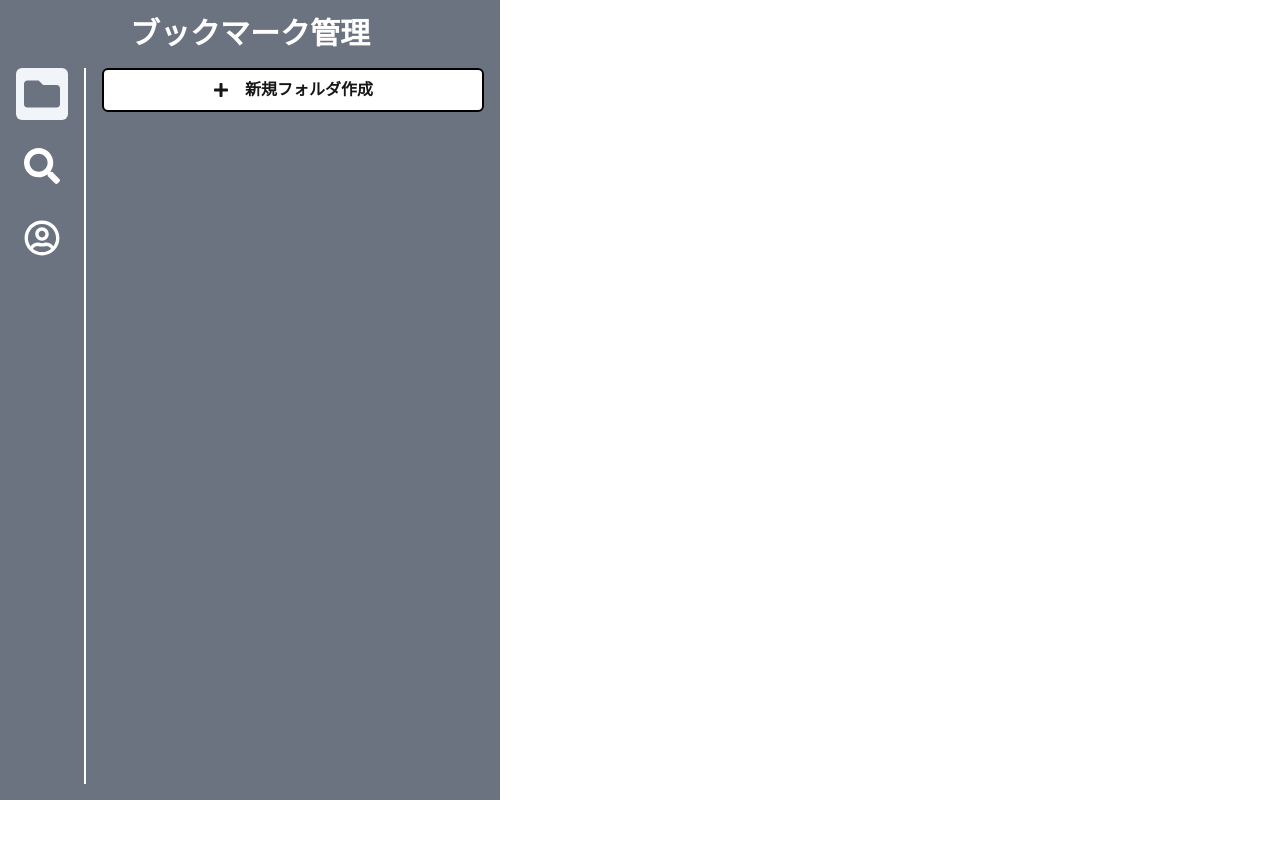
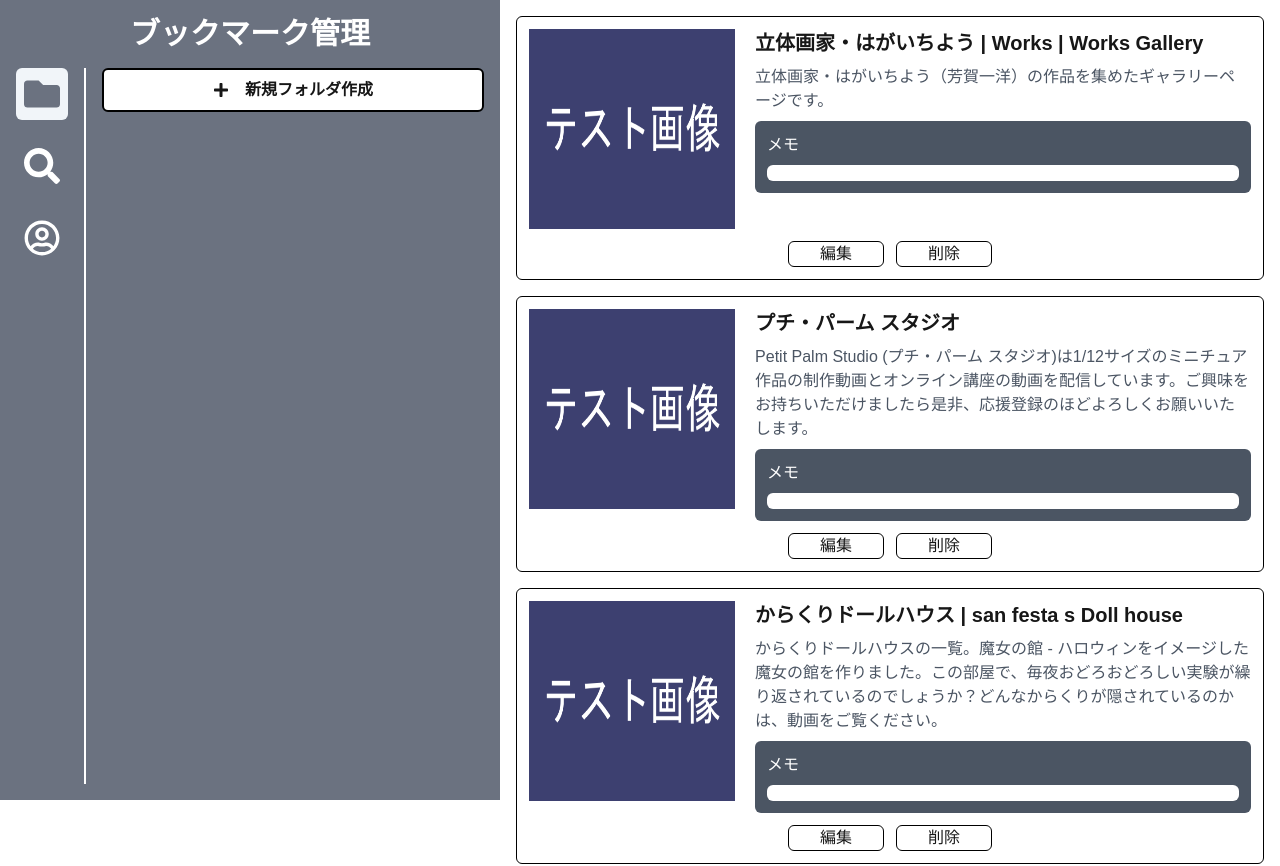
Before and after one commit to keita7777/bookmarkapp_prototype, a Next.js app: page / in a window 1280 px wide. Shown: the top 866 px of the page. Before the commit the page ends 800 px from the top, so only its background shows below. Built offline with nearby package versions, Linux system fonts and the light colour scheme; no server answers; the database is empty.

Commit message:
ダミーデータでブックマーク一覧表示

```diff
--- a/DummyData/bookmarkData.ts
+++ b/DummyData/bookmarkData.ts
@@ -1,60 +1,60 @@
-export const bookmarkData = [
+export const bookmarkDummyData = [
   {
-    id: 1,
+    id: "1",
     title: "立体画家・はがいちよう | Works | Works Gallery",
-    href: "https://ichiyoh-haga.com/works.html",
+    url: "https://ichiyoh-haga.com/works.html",
     description:
       "立体画家・はがいちよう（芳賀一洋）の作品を集めたギャラリーページです。",
     memo: "はがいちようさんのHP",
-    folder_id: 1,
+    folder_id: "1",
   },
   {
-    id: 2,
+    id: "2",
     title: "プチ・パーム スタジオ",
-    href: "https://petit-palm-lesson.mish.tv/",
+    url: "https://petit-palm-lesson.mish.tv/",
     description:
       "Petit Palm Studio (プチ・パーム スタジオ)は1/12サイズのミニチュア作品の制作動画とオンライン講座の動画を配信しています。ご興味をお持ちいただけましたら是非、応援登録のほどよろしくお願いいたします。",
     memo: "ミニチュアの作成のオンライン講座",
-    folder_id: 1,
+    folder_id: "1",
   },
   {
-    id: 3,
+    id: "3",
     title: "からくりドールハウス | san festa s  Doll house",
-    href: "https://sanfesta.amebaownd.com/posts/categories/39914",
+    url: "https://sanfesta.amebaownd.com/posts/categories/39914",
     description:
       "からくりドールハウスの一覧。魔女の館 - ハロウィンをイメージした魔女の館を作りました。この部屋で、毎夜おどろおどろしい実験が繰り返されているのでしょうか？どんなからくりが隠されているのかは、動画をご覧ください。",
     memo: "通電すると動作するドールハウス",
-    folder_id: 1,
+    folder_id: "1",
   },
   {
-    id: 4,
+    id: "4",
     title:
       "William Robertson Fine Scale Miniatures artist, speaker, teacher, tools",
-    href: "https://www.robertsonminiatures.com/",
+    url: "https://www.robertsonminiatures.com/",
     description:
       "William (Wm.) R. Robertson fine scale miniatures artist, speaker, craft teacher, museum designer, antique tool historian and collector. Uses 17th, 18th, 19th and 20th century tools to create his miniature art. Works in 1/12th scale, 1&quot; to 1 foot, built the dollhouse Twin Manors.",
     memo: "海外のすごい作家",
-    folder_id: 1,
+    folder_id: "1",
     image:
       "https://static.wixstatic.com/media/f6ccde_54cd90225a52464b9998dbf425b3dfa4~mv2.jpg/v1/fill/w_2500,h_2274,al_c/f6ccde_54cd90225a52464b9998dbf425b3dfa4~mv2.jpg",
   },
   {
-    id: 5,
+    id: "5",
     title:
       "【コースレッスン】本物の金属で作る！はじめてのミニチュア講座～金属のミニチュアアイテムを作ろう～ | ミニチュア・ジオラマ",
-    href: "https://fantist.com/courses/1082",
+    url: "https://fantist.com/courses/1082",
     description:
       "「ミニチュア・ジオラマ」のスキルを段階的に習得できるコースレッスンです。このコースでは、本物の金属を使って作る『ミニチュア金属小物』の作り方を学んでいただけます。金属の形づくり、はんだ付け、色つけやアレンジなどで仕上げるまでの全てを、HomeWorkのアイデアと知識を余すところなく丁寧にお伝えしていきます。一緒に、見ているだけでときめくようなミニチュア金属小物作りに挑戦してみませんか？",
     memo: "はんだを活用したミニチュアのオンライン講座",
-    folder_id: 1,
+    folder_id: "1",
   },
   {
-    id: 6,
+    id: "6",
     title: "大理石風塗装をしてみました。 - ケイ･ホビー プラモショップ ブログ",
-    href: "https://k-hobby.com/plamo/blog/plamo_tech/20190722/",
+    url: "https://k-hobby.com/plamo/blog/plamo_tech/20190722/",
     description:
       "こんにちわ、こんばんわ。 ケイ・ホビー プラモショップです。 大事に使ってた少しお高めのイヤホン",
     memo: "大理石風塗装のやりかた",
-    folder_id: 1,
+    folder_id: "1",
   },
 ];
--- a/app/(bookmark)/layout.tsx
+++ b/app/(bookmark)/layout.tsx
@@ -8,7 +8,7 @@
   return (
     <div className="flex flex-col sm:flex-row">
       <Header />
-      <main className="flex-1">{children}</main>
+      <main className="flex-1 p-4">{children}</main>
     </div>
   );
 }
--- a/app/(bookmark)/page.tsx
+++ b/app/(bookmark)/page.tsx
@@ -1,3 +1,9 @@
+import BookmarkList from "@/components/Bookmark/BookmarkList";
+
 export default function Home() {
-  return <div></div>;
+  return (
+    <>
+      <BookmarkList />
+    </>
+  );
 }
--- /dev/null
+++ b/components/Bookmark/BookmarkList.tsx
@@ -0,0 +1,33 @@
+import { bookmarkDummyData } from "@/DummyData/bookmarkData";
+import BoomarkCard from "./BoomarkCard";
+
+import { Bookmarks } from "@prisma/client";
+
+type BookmarkListProps = {
+  folderId?: number;
+};
+
+const BookmarkList = async ({ folderId }: BookmarkListProps) => {
+  // const res = await fetch(`${process.env.NEXT_PUBLIC_BASE_URL}/api/bookmark`, {
+  //   method: "GET",
+  //   cache: "no-store",
+  // });
+
+  // const data = await res.json();
+  // const bookmarks = data.bookmarks;
+
+  return (
+    <div className="">
+      <ul className="flex flex-col gap-4">
+        {bookmarkDummyData.map((bookmark) => (
+          <BoomarkCard
+            key={bookmark.id}
+            bookmark={bookmark}
+            folderId={folderId}
+          />
+        ))}
+      </ul>
+    </div>
+  );
+};
+export default BookmarkList;
--- /dev/null
+++ b/components/Bookmark/BoomarkCard.tsx
@@ -0,0 +1,52 @@
+import Image from "next/image";
+import testImage from "@/DummyData/images/test-image.png";
+import Link from "next/link";
+import { bookmarkType } from "@/types/bookmarkType";
+
+type BoomarkCardProps = {
+  bookmark: bookmarkType;
+  folderId?: number;
+};
+
+const BoomarkCard = ({ bookmark, folderId }: BoomarkCardProps) => {
+  return (
+    <li className="flex flex-col border border-black rounded-md p-3">
+      <div className="flex flex-col lg:flex-row">
+        <a
+          href={bookmark.url}
+          target="_blank"
+          rel="noopener noreferrer"
+          className="relative w-full lg:w-[300px] h-[300px] lg:h-[200px]"
+        >
+          <Image src={bookmark.image || testImage} fill alt="画像" />
+        </a>
+        <div className="flex flex-col gap-2 w-full lg:ml-5">
+          <div className="flex justify-between relative">
+            <h2 className="text-xl font-bold">{bookmark.title}</h2>
+            {/* <BoomarkSettingButton id={bookmark.id} /> */}
+          </div>
+
+          <p className="text-gray-600">{bookmark.description}</p>
+          <div className="bg-gray-600 rounded-md p-3">
+            <h3 className="text-white">メモ</h3>
+            <p className="bg-white mt-2 p-2 rounded-md">
+              {/* {bookmark.memo} */}
+            </p>
+          </div>
+        </div>
+      </div>
+      <div className="flex justify-center items-center gap-3 mt-3 w-full">
+        <Link
+          className="w-24 text-center border border-black rounded-md"
+          href={`/edit-bookmark/${bookmark.id}`}
+        >
+          編集
+        </Link>
+        <button className="w-24 text-center border border-black rounded-md">
+          削除
+        </button>
+      </div>
+    </li>
+  );
+};
+export default BoomarkCard;
--- a/components/Header/FolderMenu/FolderItem.tsx
+++ b/components/Header/FolderMenu/FolderItem.tsx
@@ -28,8 +28,6 @@
   const path = usePathname();
   const folderPath = path.split("/")[1];
   const { id, name } = folder;
-
-  console.log("folder");
 
   return (
     <div className="flex items-center">
--- a/next.config.mjs
+++ b/next.config.mjs
@@ -1,4 +1,13 @@
 /** @type {import('next').NextConfig} */
-const nextConfig = {};
+const nextConfig = {
+  images: {
+    remotePatterns: [
+      {
+        protocol: "https",
+        hostname: "**",
+      },
+    ],
+  },
+};
 
 export default nextConfig;
--- /dev/null
+++ b/types/bookmarkType.tsx
@@ -0,0 +1,9 @@
+export type bookmarkType = {
+  id: string;
+  title: string;
+  url: string;
+  description: string;
+  memo: string;
+  folder_id: string;
+  image?: string;
+};
```
